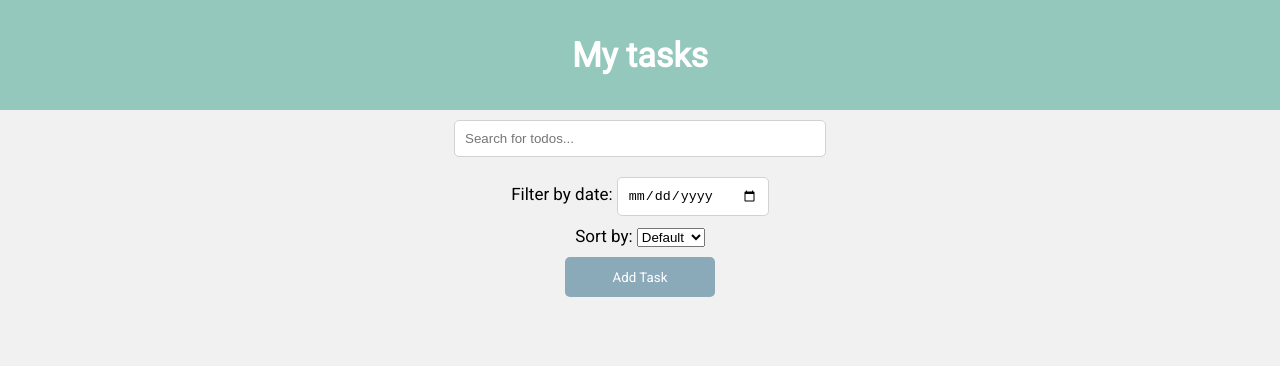
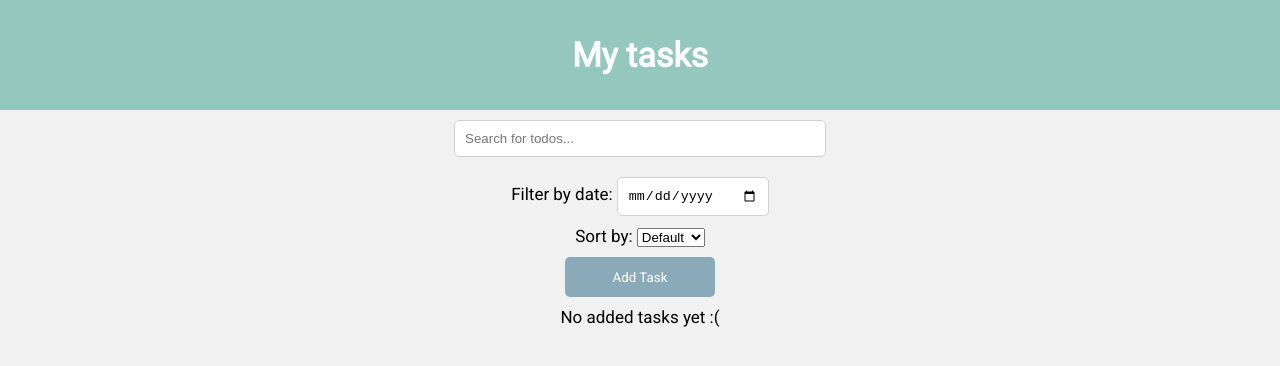
Before and after one commit to kdrshvolia/todo_list, a React (Create React App) app: page / in a window 1280 px wide. Shown: the top 366 px of the page. Built offline with nearby package versions, Linux system fonts and the light colour scheme.

Commit message:
Render if list is empty

```diff
--- a/src/components/TodoList/TodoList.js
+++ b/src/components/TodoList/TodoList.js
@@ -36,7 +36,10 @@ const TodoList = ({ todos, toggleTodo, deleteTodo, sortType, filters }) => {
 
   return (
     <CustomList>
-      {sortedTodos.map((item) => (
+      {sortedTodos.length === 0 ? (
+        <div>No added tasks yet :(</div>
+      ) : (
+        sortedTodos.map((item) => (
           <TodoItem
             text={item.text}
             completed={item.completed}
@@ -45,7 +48,8 @@ const TodoList = ({ todos, toggleTodo, deleteTodo, sortType, filters }) => {
             onClick={toggleTodo}
             deleteTodo={deleteTodo}
           />
-      ))}
+        ))
+      )}
     </CustomList>
   );
 };
```
Lines whose indentation alone changed are shown as unchanged.
